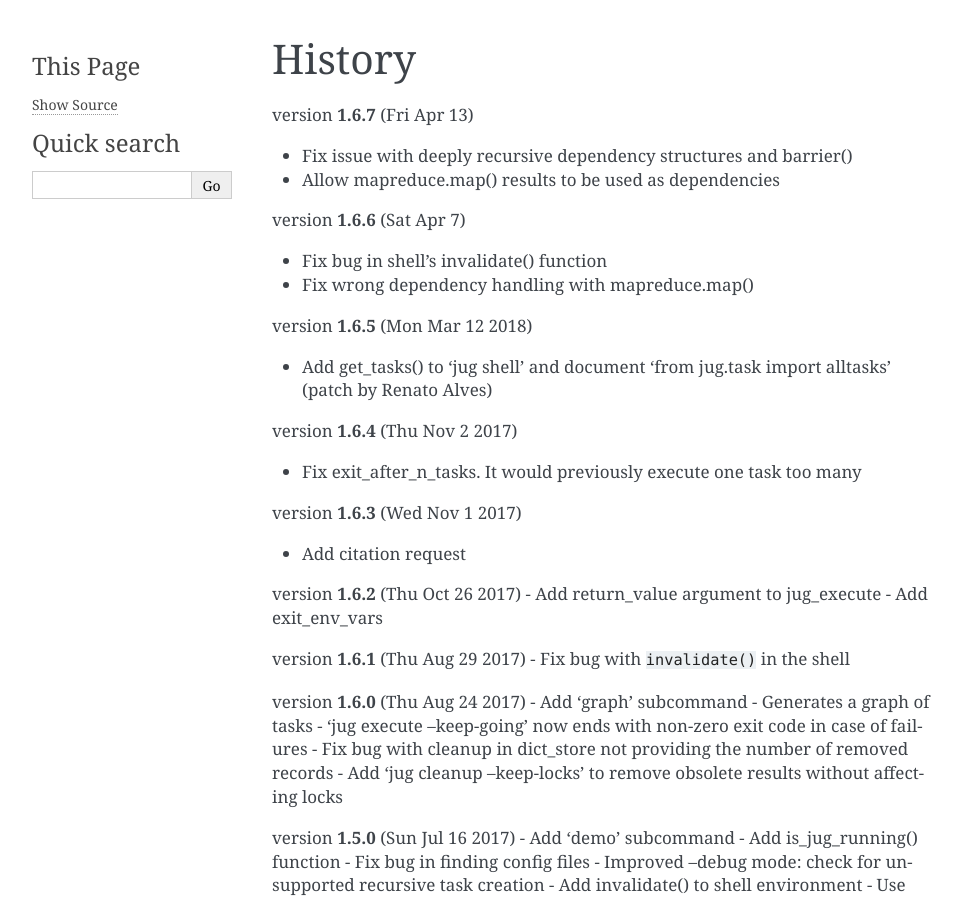
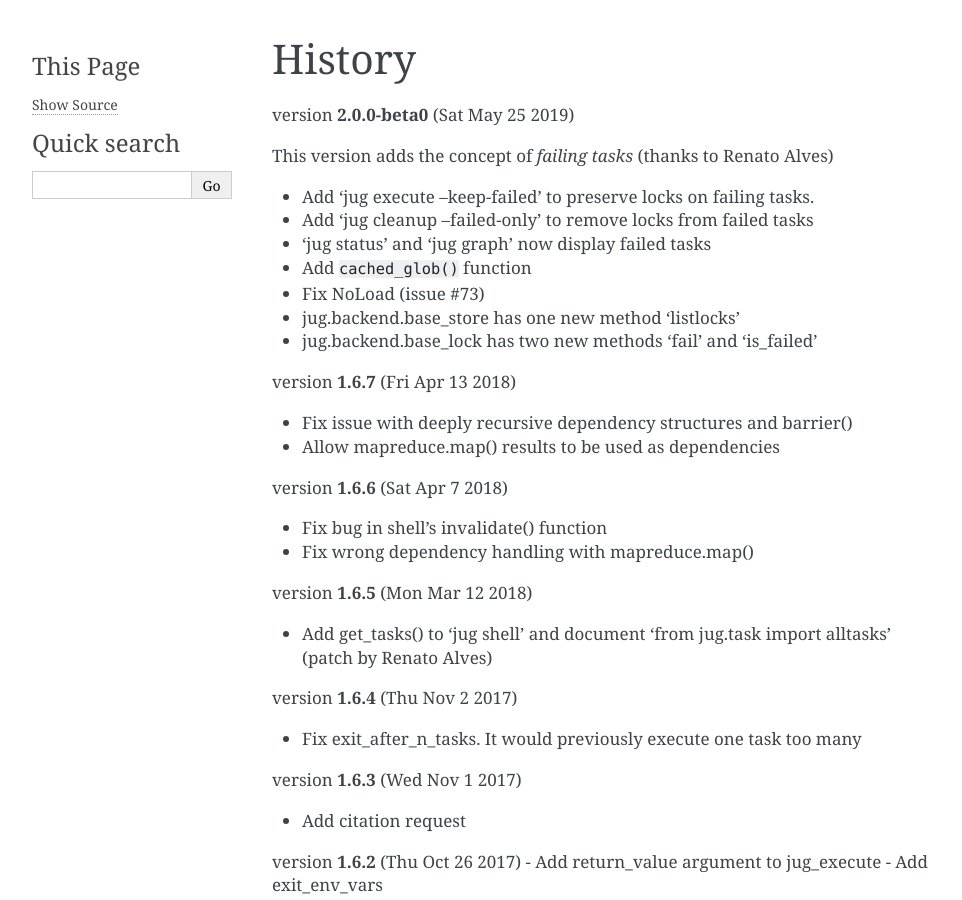
Before and after one commit to luispedro/jug, a Sphinx documentation site: the page built from docs/source/history.rst, in a window 1280 px wide and 900 px high. Shown: the whole window, without its empty margins (148-1110 px from the left). Built offline with Sphinx 7.4.7, drawn with Linux system fonts in a browser that asks for light colours; formulas are drawn with MathJax 3; the version number could not be read and is left out.

Commit message:
RLS Version 2.0.0-beta0
Full ChangeLog
	* Add 'jug execute --keep-failed' to preserve locks on failing tasks.
	* Add 'jug cleanup --failed-only' to remove locks from failed tasks
	* 'jug status' and 'jug graph' now display failed tasks
	* Add `cached_glob()` function
	* Fix NoLoad (issue #73)
	* jug.backend.base_store has one new method 'listlocks'
	* jug.backend.base_lock has two new methods 'fail' and 'is_failed'

```diff
--- a/docs/source/history.rst
+++ b/docs/source/history.rst
@@ -2,12 +2,25 @@
 History
 =======
 
-version **1.6.7** (Fri Apr 13)
+version **2.0.0-beta0** (Sat May 25 2019)
+
+This version adds the concept of *failing tasks* (thanks to Renato Alves)
+
+- Add 'jug execute --keep-failed' to preserve locks on failing tasks.
+- Add 'jug cleanup --failed-only' to remove locks from failed tasks
+- 'jug status' and 'jug graph' now display failed tasks
+- Add ``cached_glob()`` function
+- Fix NoLoad (issue #73)
+- jug.backend.base_store has one new method 'listlocks'
+- jug.backend.base_lock has two new methods 'fail' and 'is_failed'
+
+
+version **1.6.7** (Fri Apr 13 2018)
 
 - Fix issue with deeply recursive dependency structures and barrier()
 - Allow mapreduce.map() results to be used as dependencies
 
-version **1.6.6** (Sat Apr  7)
+version **1.6.6** (Sat Apr 7 2018)
 
 - Fix bug in shell's invalidate() function
 - Fix wrong dependency handling with mapreduce.map()
--- a/setup.py
+++ b/setup.py
@@ -1,5 +1,5 @@
 # -*- coding: utf-8 -*-
-# Copyright (C) 2008-2016, Luis Pedro Coelho <luis@luispedro.org>
+# Copyright (C) 2008-2019, Luis Pedro Coelho <luis@luispedro.org>
 # vim: set ts=4 sts=4 sw=4 expandtab smartindent:
 #
 # Permission is hereby granted, free of charge, to any person obtaining a copy
@@ -49,6 +49,8 @@ classifiers = [
 'Programming Language :: Python :: 3.4',
 'Programming Language :: Python :: 3.5',
 'Programming Language :: Python :: 3.6',
+'Programming Language :: Python :: 3.7',
+'Programming Language :: Python :: 3.8',
 'Topic :: Scientific/Engineering',
 'Topic :: Software Development',
 'Topic :: System :: Distributed Computing',
@@ -59,6 +61,7 @@ setuptools.setup(name = 'Jug',
       version = __version__,
       description = 'A Task Based Parallelization Framework',
       long_description = long_description,
+      long_description_content_type = 'text/x-rst',
       author = 'Luis Pedro Coelho',
       author_email = 'luis@luispedro.org',
       license = 'MIT',
```
Also changed, not shown: README.rst (+12 -0 lines), 2 other files.
